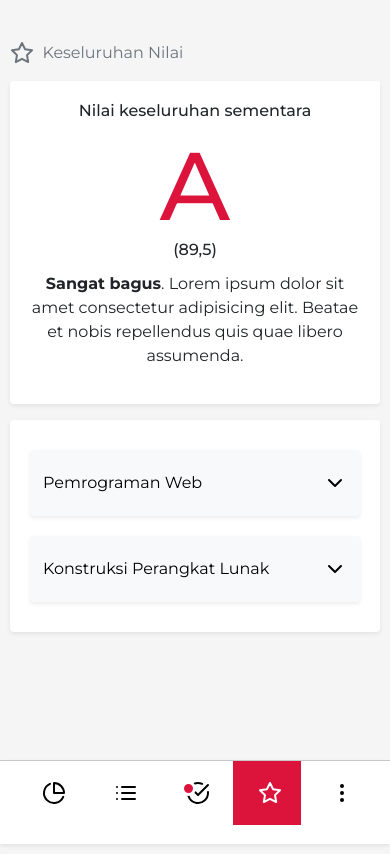
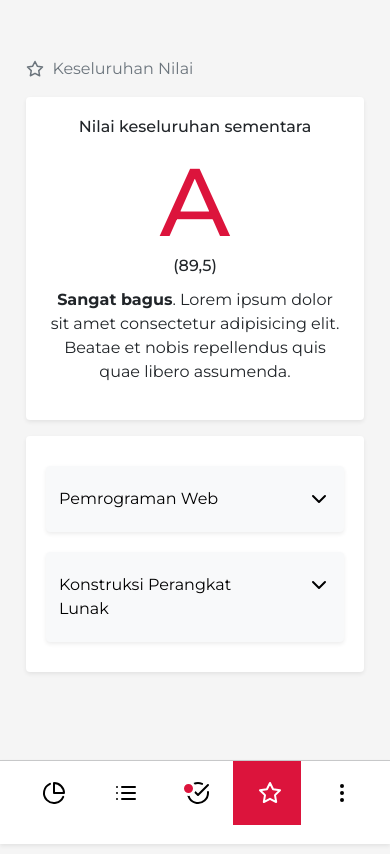
Before and after one commit to AbidMaf/Spot-2.github.io, a PHP site: page /summaryNilai.html in a window 390 px wide. Run offline with PHP 8.4, Linux system fonts and the light colour scheme.

Commit message:
Padding nyesuain dashboard

```diff
--- a/css/daftarMataKuliah.css
+++ b/css/daftarMataKuliah.css
@@ -112,6 +112,7 @@ h1, h2, h3, h4 {
 
     .matkul-title {
         font-size: 12pt;
+        max-width: 200px;
     }
 
     .schedule-tag {
--- a/css/summaryNilai.css
+++ b/css/summaryNilai.css
@@ -97,9 +97,17 @@ h1, h2, h3, h4 {
         padding-bottom: 12vh;
     }
 
+    .breadcrumb-item svg {
+        max-width: 18px;
+    }
+
+    .breadcrumb-item-text {
+        font-size: 12pt;
+    }
+
     .matkul-name {
         text-align: left;
-        max-width: 250px;
+        max-width: 200px;
     }
 
     .nilai {
--- a/daftarMataKuliah.html
+++ b/daftarMataKuliah.html
@@ -54,6 +54,7 @@
   </div>
 
   <div class="main-content">
+    <div class="p-3">
       <div class="row">
         <div class="col-md-6">
           <div aria-label="breadcrumb">
@@ -135,6 +136,7 @@
         </div>
       </div>
     </div>
+  </div>
 </body>
 </html>
 <script>
--- a/summaryNilai.html
+++ b/summaryNilai.html
@@ -54,6 +54,7 @@
     </a>
   </div>
   <div class="main-content">
+    <div class="p-3">
       <div class="row">
         <div class="col-md-6">
           <div aria-label="breadcrumb">
@@ -158,11 +159,11 @@
                 </div>
               </div>
             </div>
-
-
           </div>
         </div>
       </div>
+    </div>
+
   </div>
 </body>
 </html>
```
Lines whose indentation alone changed are shown as unchanged.
